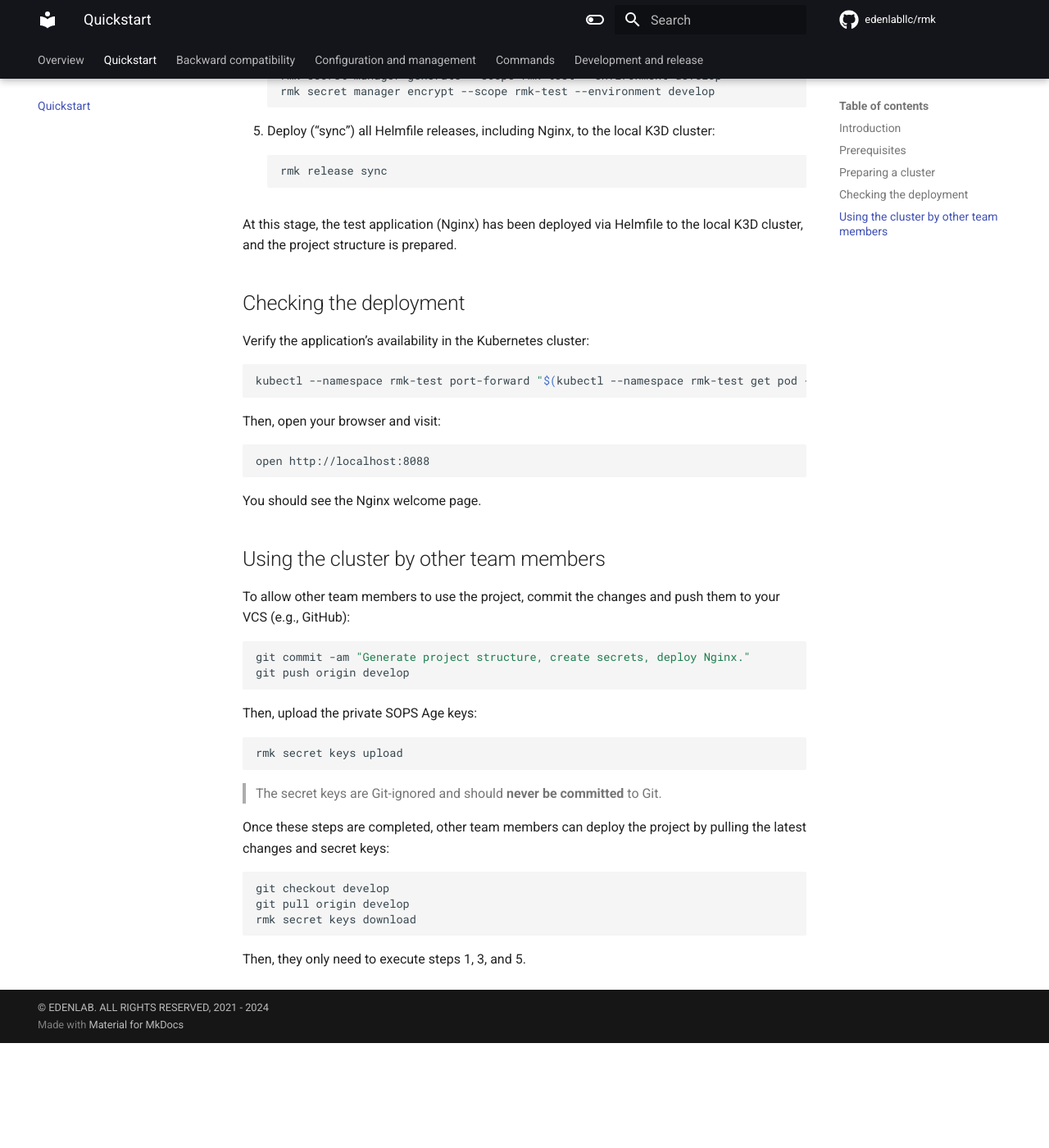
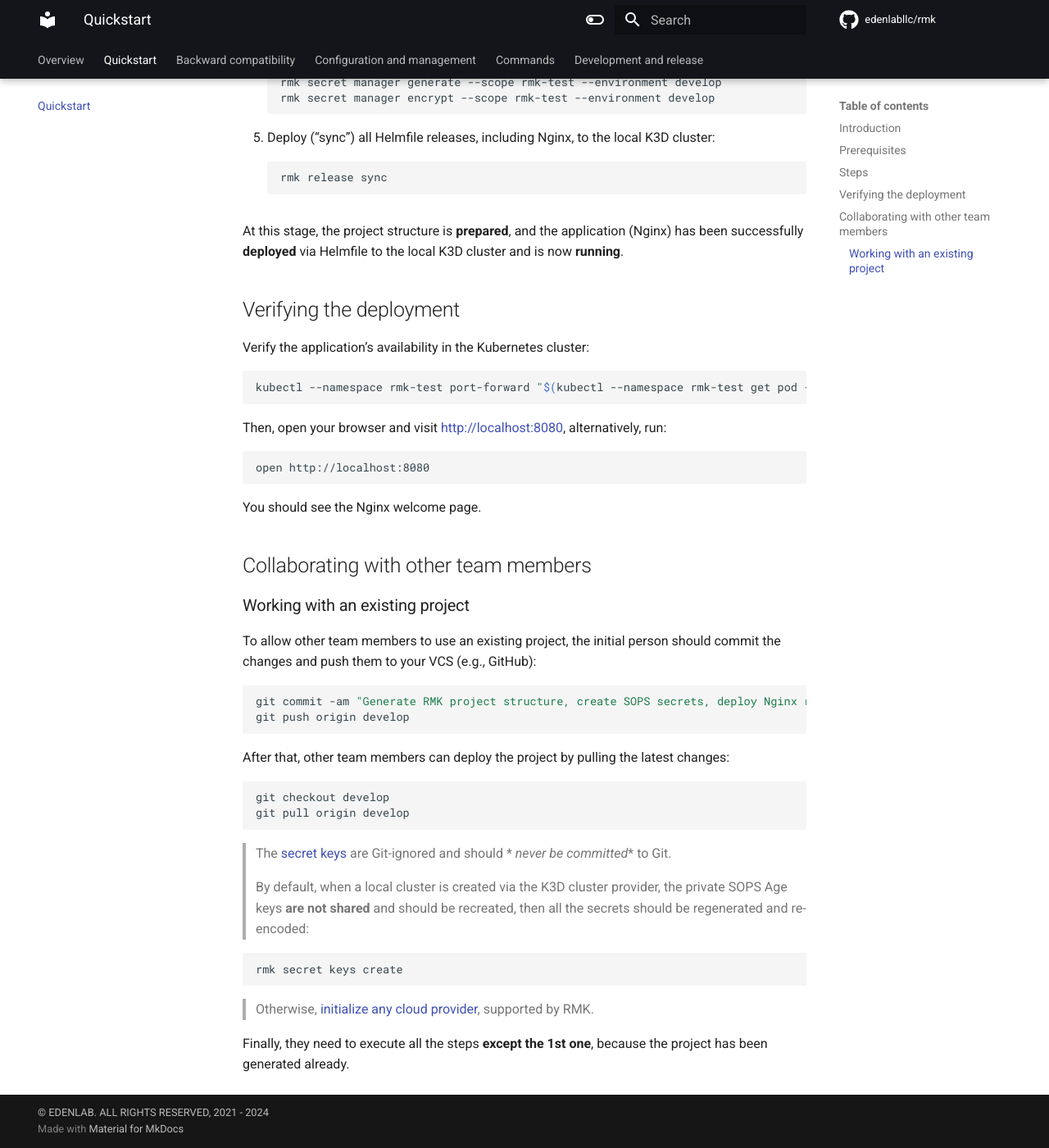
Before and after one commit to edenlabllc/rmk, an MkDocs documentation site: the page built from docs/quickstart.md, in a window 1280 px wide and 1400 px high, scrolled down 1043 px. Shown: the whole window at 82% size. Built offline with MkDocs 1.6.1 and Material for MkDocs 9.7.7, drawn with Linux system fonts in a browser that asks for light colours; comment, search, counter and statistics services are not loaded; the version menu is left out; before the commit the page ends 2315 px from its top, so only the background shows below that; some of the changed text lies outside the part shown.

Commit message:
#59 - Improve quickstart.md.

````diff
--- a/docs/configuration/project-management/preparation-of-project-repository.md
+++ b/docs/configuration/project-management/preparation-of-project-repository.md
@@ -3,7 +3,7 @@
 > Prerequisites:
 >
 > - Create a remote repository in your Version Control System (GitHub) according to the following [requirements](requirement-for-project-repository.md#requirement-for-project-repository).
-> - Clone the project repository. For example: **project.bootstrap.infra** OR `git init && git remote add && git commit -m "init commit"`
+> - Clone the project repository. For example: **rmk-test.bootstrap.infra** OR `git init && git remote add && git commit -m "init commit"`
 > - Checkout the needed branch. For example: `develop|staging|production`.
 > - Make sure there is a file in the root of the repository named [project.yaml](#projectyaml), which contains the project configuration.
 > - [Initialize the configuration](../configuration-management/configuration-management.md#initialization-of-rmk-configuration).
--- a/docs/quickstart.md
+++ b/docs/quickstart.md
@@ -2,21 +2,31 @@
 
 ## Introduction
 
-This guide demonstrates how to use RMK to prepare the structure of a new project, create a local cluster based on K3D,
-and deploy your first application ([Nginx](https://nginx.org/)) using Helmfile releases.
+This guide demonstrates **how to use RMK** to prepare the structure of a new project, create a local cluster based on
+K3D,
+and **deploy** your first **application** ([Nginx](https://nginx.org/)) using Helmfile releases.
+
+All of this will be done in just **five steps**.
 
 ## Prerequisites
 
-- A
-  prepared [project repository](configuration/project-management/preparation-of-project-repository.md#preparation-of-the-project-repository)
+- Fulfilled [requirements](index.md#requirements) for proper RMK operation
 - Installed [RMK](index.md#installation)
-- Fulfilled [requirements](index.md#requirements) for proper RMK operation
 
-## Preparing a cluster
+## Steps
 
 This example assumes the tenant is `rmk-test` and the current branch is `develop`.
 
-1. [Initialize RMK configuration](configuration/configuration-management/configuration-management.md#initialization-of-rmk-configuration)
+1. Generate the project structure and SOPS age keys based on
+   the [project.yaml](configuration/project-management/preparation-of-project-repository.md#projectyaml) file:
+
+   ```shell
+   rmk project generate --scope rmk-test --environments "develop.root-domain=localhost" --create-sops-age-keys
+   ```
+
+   > The `deps` scope is the default one and is **added unconditionally** during the project generation process.
+
+2. [Initialize RMK configuration](configuration/configuration-management/configuration-management.md#initialization-of-rmk-configuration)
    for the repository:
 
    ```shell
@@ -25,22 +35,13 @@ This example assumes the tenant is `rmk-test` and the current branch is `develop
 
    > The default cluster provider for the `init` command is `K3D`.
 
-2. Generate the project structure based on
-   the [project.yaml](configuration/project-management/preparation-of-project-repository.md#projectyaml) file:
-
-   ```shell
-   rmk project generate --scope rmk-test --environments "develop.root-domain=localhost" --create-sops-age-keys
-   ```
-
-   > The `deps` scope is the default one and is added automatically during the project generation process.
-
 3. Create a local K3D cluster:
 
    ```shell
    rmk cluster k3d create
    ```
 
-   > Ensure that Docker is **installed and running**, as required in the [requirements](index.md#requirements).
+   > Ensure that Docker is **running**.
 
 4. Generate and encrypt secrets for the Helmfile releases, including Nginx:
 
@@ -55,48 +56,56 @@ This example assumes the tenant is `rmk-test` and the current branch is `develop
    rmk release sync
    ```
 
-At this stage, the test application (Nginx) has been deployed via Helmfile to the local K3D cluster, and the project
-structure is prepared.
+At this stage, the project structure is **prepared**, and the application (Nginx) has been successfully **deployed** via
+Helmfile to the local K3D cluster and is now **running**.
 
-## Checking the deployment
+## Verifying the deployment
 
 Verify the application's availability in the Kubernetes cluster:
 
 ```shell
-kubectl --namespace rmk-test port-forward "$(kubectl --namespace rmk-test get pod --output name)" 8088:80
+kubectl --namespace rmk-test port-forward "$(kubectl --namespace rmk-test get pod --output name)" 8080:80
 ```
 
-Then, open your browser and visit:
+Then, open your browser and visit [http://localhost:8080](http://localhost:8080), alternatively, run:
 
 ```shell
-open http://localhost:8088
+open http://localhost:8080
 ```
 
 You should see the Nginx welcome page.
 
-## Using the cluster by other team members
+## Collaborating with other team members
 
-To allow other team members to use the project, commit the changes and push them to your VCS (e.g., GitHub):
+### Working with an existing project
+
+To allow other team members to use an existing project, the initial person should commit the changes and push them to
+your VCS (e.g., GitHub):
 
 ```shell
-git commit -am "Generate project structure, create secrets, deploy Nginx."
+git commit -am "Generate RMK project structure, create SOPS secrets, deploy Nginx release."
 git push origin develop
 ```
 
-Then, upload the private SOPS Age keys:
-
-```shell
-rmk secret keys upload
-```
-
-> The secret keys are Git-ignored and should **never be committed** to Git.
-
-Once these steps are completed, other team members can deploy the project by pulling the latest changes and secret keys:
+After that, other team members can deploy the project by pulling the latest changes:
 
 ```shell
 git checkout develop
 git pull origin develop
-rmk secret keys download
 ```
 
-Then, they only need to execute steps 1, 3, and 5.
+> The [secret keys](configuration/secrets-management/secrets-management.md#secret-keys) are Git-ignored and should *
+*never be committed** to Git.
+>
+> By default, when a local cluster is created via the K3D cluster provider, the private SOPS Age keys **are not shared**
+> and should be recreated, then all the secrets should be regenerated and re-encoded:
+
+   ```shell
+   rmk secret keys create
+   ```
+
+>
+Otherwise, [initialize any cloud provider](configuration/configuration-management/configuration-management.md#initialization-of-rmk-configuration-for-different-cluster-providers),
+supported by RMK.
+
+Finally, they need to execute all the steps **except the 1st one**, because the project has been generated already.
````
Also changed, not shown: docs/index.md (+0 -1 lines).
